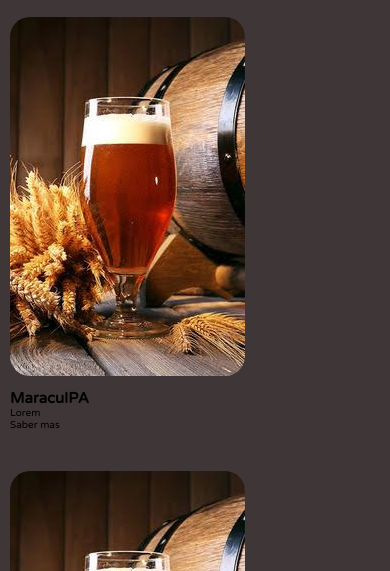
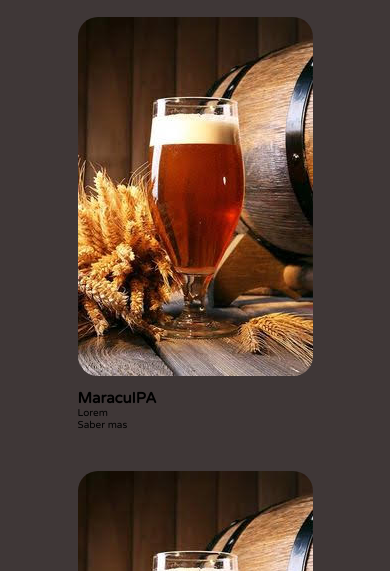
Before and after one commit to Goncar29/Chelada, a website: page index.html in a window 390 px wide. Shown: the part 273-844 px from the top of the page. Drawn offline with nearby package versions, Linux system fonts and the light colour scheme; files whose address does not match are found by name.

Commit message:
Se ajustan pequeña modificacion a los estilos del sitio completo dejandolo mas responsive

```diff
--- a/escritorio/escritorio.scss
+++ b/escritorio/escritorio.scss
@@ -105,7 +105,7 @@ html {
 .section__container--box {
     display: flex;
     flex-wrap: wrap;    /*si se achica pantalla el contenedor se desplaza hacia abajo*/
-    justify-content: space-around;
+    justify-content: space-evenly;
     a {
         text-decoration: none;       /*desaparece la linea azul del link*/
         cursor: pointer;             /*cambia la flecha del cursor en una mano*/
--- a/styles.scss
+++ b/styles.scss
@@ -65,7 +65,7 @@ html {
 
 /*Esto es el Nav y el boton menu*/
 .navigator {
-    width:90%;
+    width: 100%;
     height:100%;
     left:-100%;
     position: fixed;
@@ -123,7 +123,7 @@ html {
 }
 .section__container--box {
     display: flex;
-    align-items: center;
+    justify-content: space-evenly;
     flex-wrap: wrap;
     a {
         text-decoration: none;       /*desaparece la linea azul del link*/
@@ -131,7 +131,6 @@ html {
         color: black;
         &:hover {
             text-decoration: underline;
-        }
         }
     }
     .box {
@@ -142,6 +141,8 @@ html {
             margin-bottom: 1rem;
         }
     }
+}
+
 
 /*aca va en mapa*/
 .mapa {
```
Also changed, not shown: escritorio/escritorio.css, styles.css, 1 other file. Lines whose indentation alone changed are shown as unchanged.
